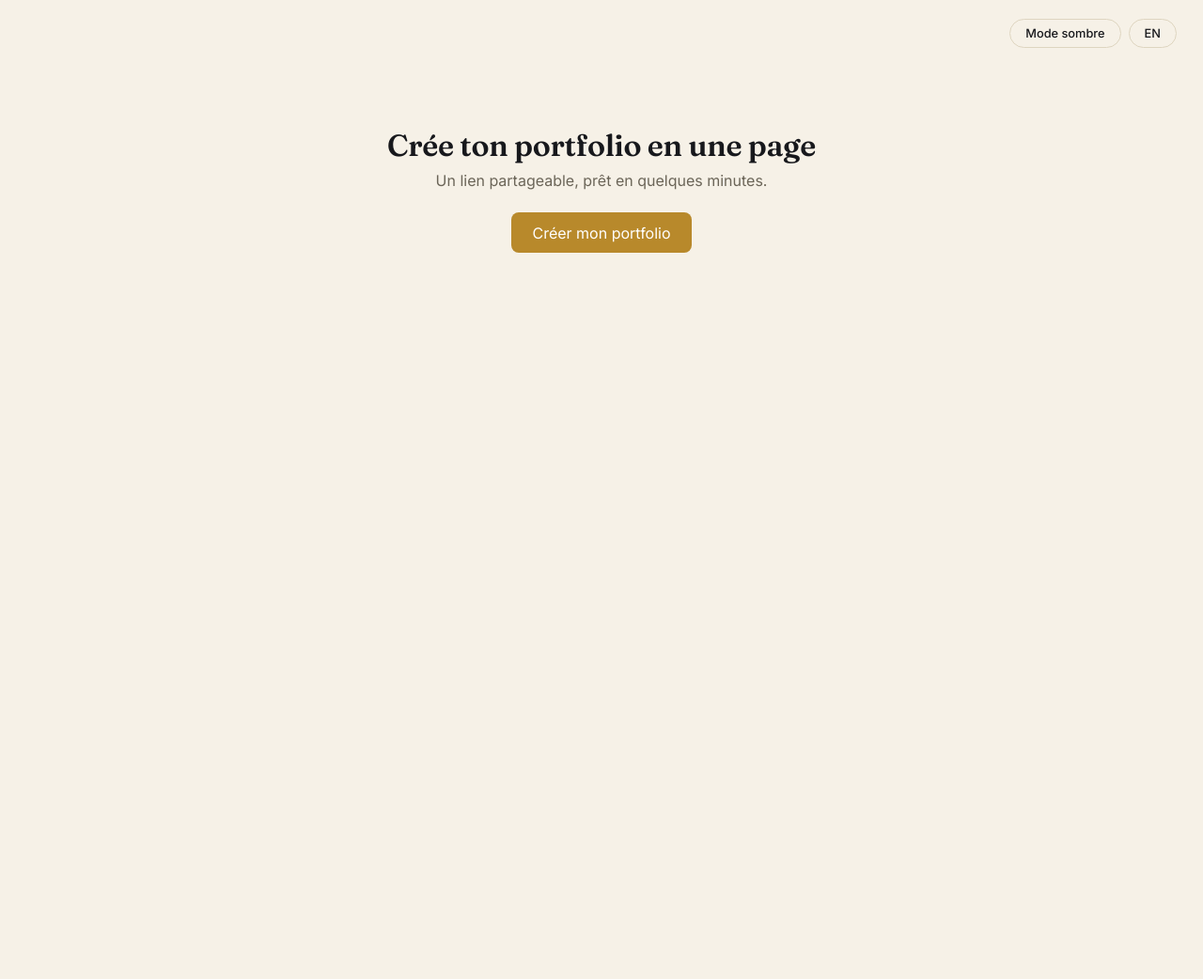
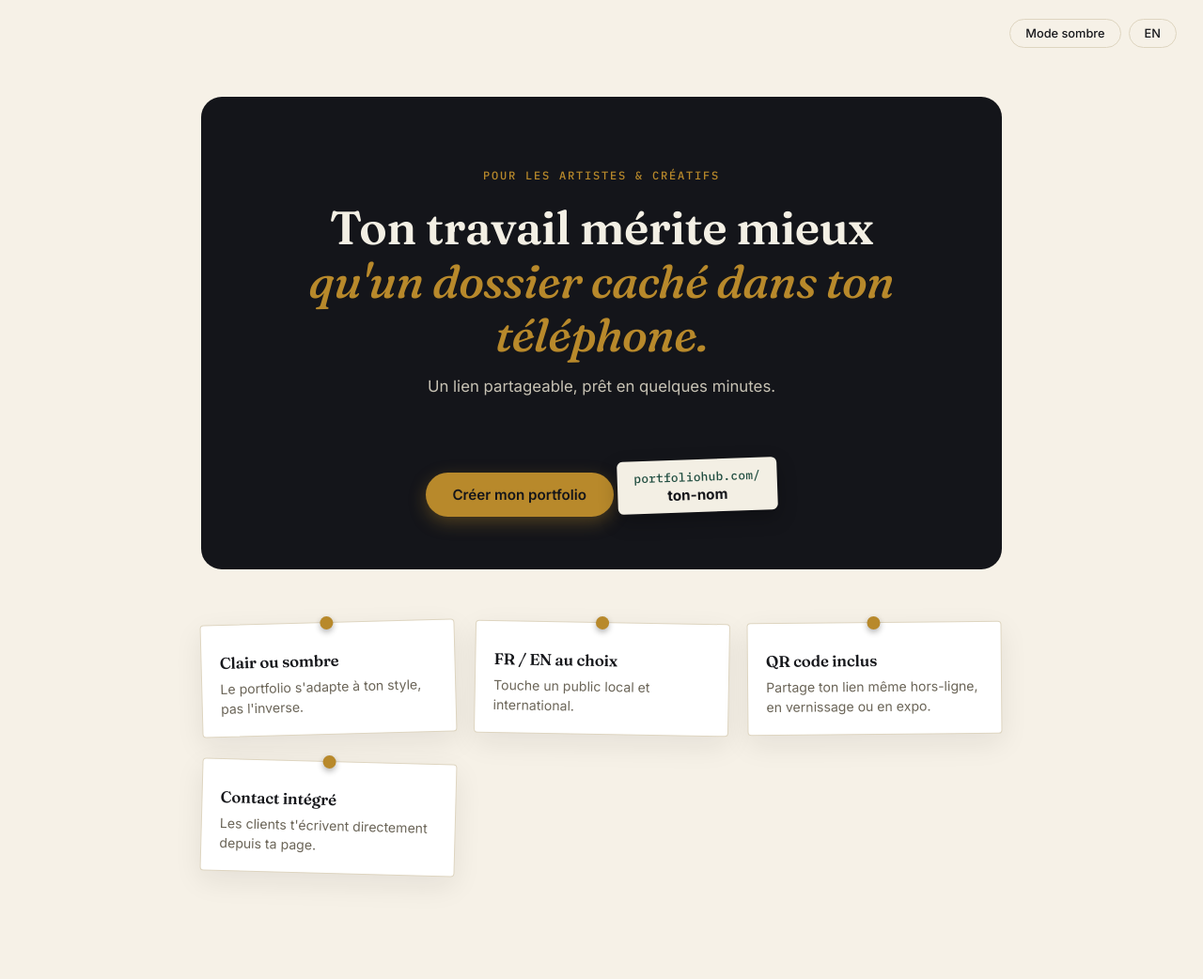
Before and after one commit to mymipronis-bot/PortfolioHub, a Flask app: page / in a window 1280 px wide. Shown: the whole page at 94% size. Before the commit the page ends 269 px from the top, so only its background shows below. Run offline with Flask 3, Linux system fonts and the light colour scheme.

Commit message:
Revamp home page layout and content

```diff
--- a/templates/home.html
+++ b/templates/home.html
@@ -1,12 +1,42 @@
 {% extends "base.html" %}
 {% block title %}PortfolioHub{% endblock %}
 {% block content %}
-<div class="profile-header">
-  <h1 data-i18n="home_title">Crée ton portfolio en une page</h1>
-  <p class="bio" data-i18n="home_subtitle">Un lien partageable, prêt en quelques minutes.</p>
-  <a class="primary" style="display:inline-block; margin-top:1rem; padding:0.7rem 1.4rem; border-radius:8px; background:var(--accent); color:white;"
-     href="{{ url_for('create_page') }}" data-i18n="create_button">Créer mon portfolio</a>
+
+<div class="hero">
+  <p class="hero-eyebrow" data-i18n="hero_eyebrow">Pour les artistes & créatifs</p>
+  <h1><span data-i18n="home_title_a">Ton travail mérite mieux</span><br><em data-i18n="home_title_b">qu'un dossier caché dans ton téléphone.</em></h1>
+  <p class="hero-sub" data-i18n="home_subtitle">Un lien unique, prêt à partager, en quelques minutes.</p>
+  <a class="cta-primary" href="{{ url_for('create_page') }}" data-i18n="create_button">Créer mon portfolio</a>
+
+  <div class="placard">
+    <span class="mono">portfoliohub.com/</span>
+    <strong>ton-nom</strong>
+  </div>
 </div>
+
+<div class="board">
+  <div class="pin-card">
+    <span class="pin-dot"></span>
+    <h3 data-i18n="feature_theme_title">Clair ou sombre</h3>
+    <p data-i18n="feature_theme_desc">Le portfolio s'adapte à ton style, pas l'inverse.</p>
+  </div>
+  <div class="pin-card">
+    <span class="pin-dot"></span>
+    <h3 data-i18n="feature_lang_title">FR / EN au choix</h3>
+    <p data-i18n="feature_lang_desc">Touche un public local et international.</p>
+  </div>
+  <div class="pin-card">
+    <span class="pin-dot"></span>
+    <h3 data-i18n="feature_qr_title">QR code inclus</h3>
+    <p data-i18n="feature_qr_desc">Partage ton lien même hors-ligne, en vernissage ou en expo.</p>
+  </div>
+  <div class="pin-card">
+    <span class="pin-dot"></span>
+    <h3 data-i18n="feature_contact_title">Contact intégré</h3>
+    <p data-i18n="feature_contact_desc">Les clients t'écrivent directement depuis ta page.</p>
+  </div>
+</div>
+
 {% endblock %}
 {% block scripts %}
 <script>
```
